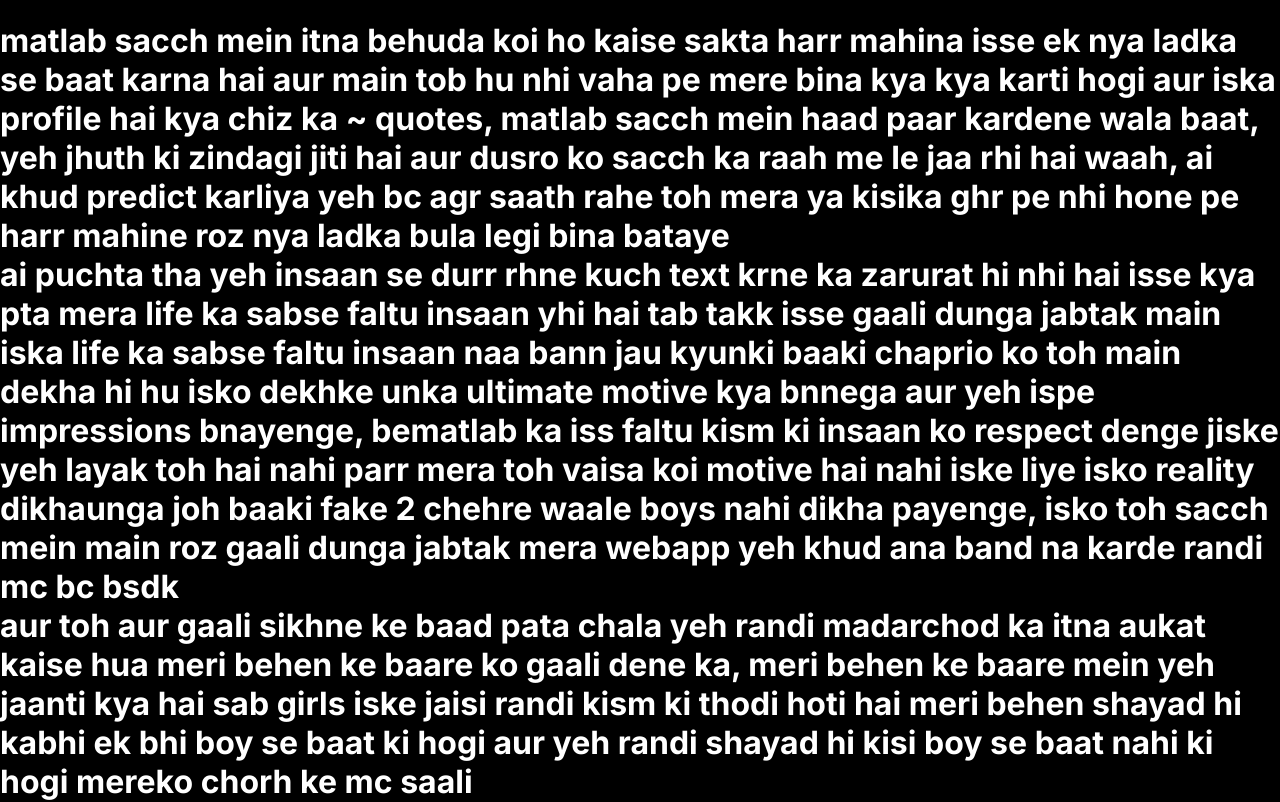
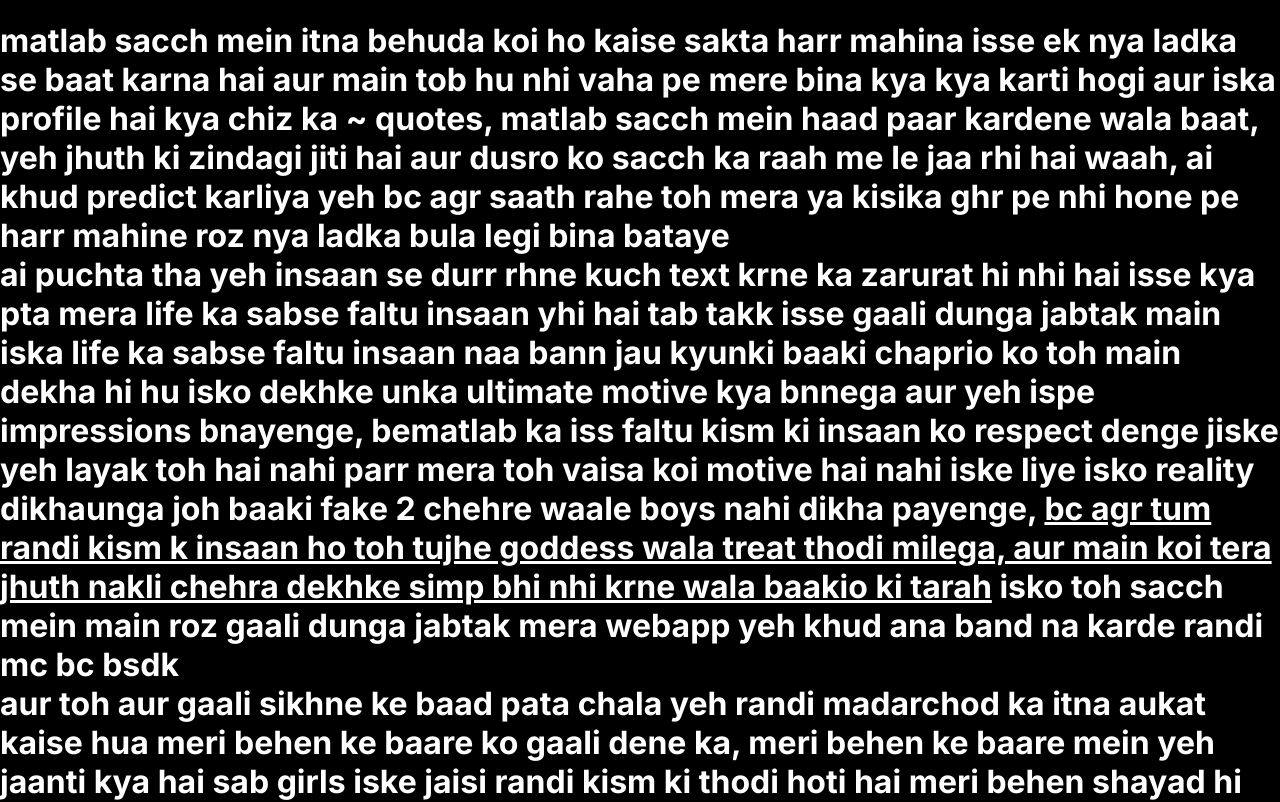
Before and after one commit to pixelDriftadv/trrrr, a Next.js app: page /message in a window 1280 px wide. Shown: the top 802 px of the page. Built offline with nearby package versions, Linux system fonts and the light colour scheme.

Commit message:
Update page.js

```diff
--- a/src/app/message/page.js
+++ b/src/app/message/page.js
@@ -7,7 +7,7 @@ export default function Home() {
   <h1 className="text-xs font-light">
     matlab sacch mein itna behuda koi ho kaise sakta harr mahina isse ek nya ladka se baat karna hai aur main tob hu nhi vaha pe mere bina kya kya karti hogi aur iska profile hai kya chiz ka ~ quotes, matlab sacch mein haad paar kardene wala baat, yeh jhuth ki zindagi jiti hai aur dusro ko sacch ka raah me le jaa rhi hai waah, ai khud predict karliya yeh bc agr saath rahe toh mera ya kisika ghr pe nhi hone pe harr mahine roz nya ladka bula legi bina bataye <br/>
   ai puchta tha yeh insaan se durr rhne kuch text krne ka zarurat hi nhi hai
-isse kya pta mera life ka sabse faltu insaan yhi hai tab takk isse gaali dunga jabtak main iska life ka sabse faltu insaan naa bann jau kyunki baaki chaprio ko toh main dekha hi hu isko dekhke unka ultimate motive kya bnnega aur yeh ispe impressions bnayenge, bematlab ka iss faltu kism ki insaan ko respect denge jiske yeh layak toh hai nahi parr mera toh vaisa koi motive hai nahi iske liye isko reality dikhaunga joh baaki fake 2 chehre waale boys nahi dikha payenge, isko toh sacch mein main roz gaali dunga jabtak mera webapp yeh khud ana band na karde randi mc bc bsdk
+isse kya pta mera life ka sabse faltu insaan yhi hai tab takk isse gaali dunga jabtak main iska life ka sabse faltu insaan naa bann jau kyunki baaki chaprio ko toh main dekha hi hu isko dekhke unka ultimate motive kya bnnega aur yeh ispe impressions bnayenge, bematlab ka iss faltu kism ki insaan ko respect denge jiske yeh layak toh hai nahi parr mera toh vaisa koi motive hai nahi iske liye isko reality dikhaunga joh baaki fake 2 chehre waale boys nahi dikha payenge, <u>bc agr tum randi kism k insaan ho toh tujhe goddess wala treat thodi milega, aur main koi tera jhuth nakli chehra dekhke simp bhi nhi krne wala baakio ki tarah</u> isko toh sacch mein main roz gaali dunga jabtak mera webapp yeh khud ana band na karde randi mc bc bsdk
 <br/>
 aur toh aur gaali sikhne ke baad pata chala yeh randi madarchod ka itna aukat kaise hua meri behen ke baare ko gaali dene ka, meri behen ke baare mein yeh jaanti kya hai sab girls iske jaisi randi kism ki thodi hoti hai meri behen shayad hi kabhi ek bhi boy se baat ki hogi aur yeh randi shayad hi kisi boy se baat nahi ki hogi mereko chorh ke mc saali
 <br/>
```
